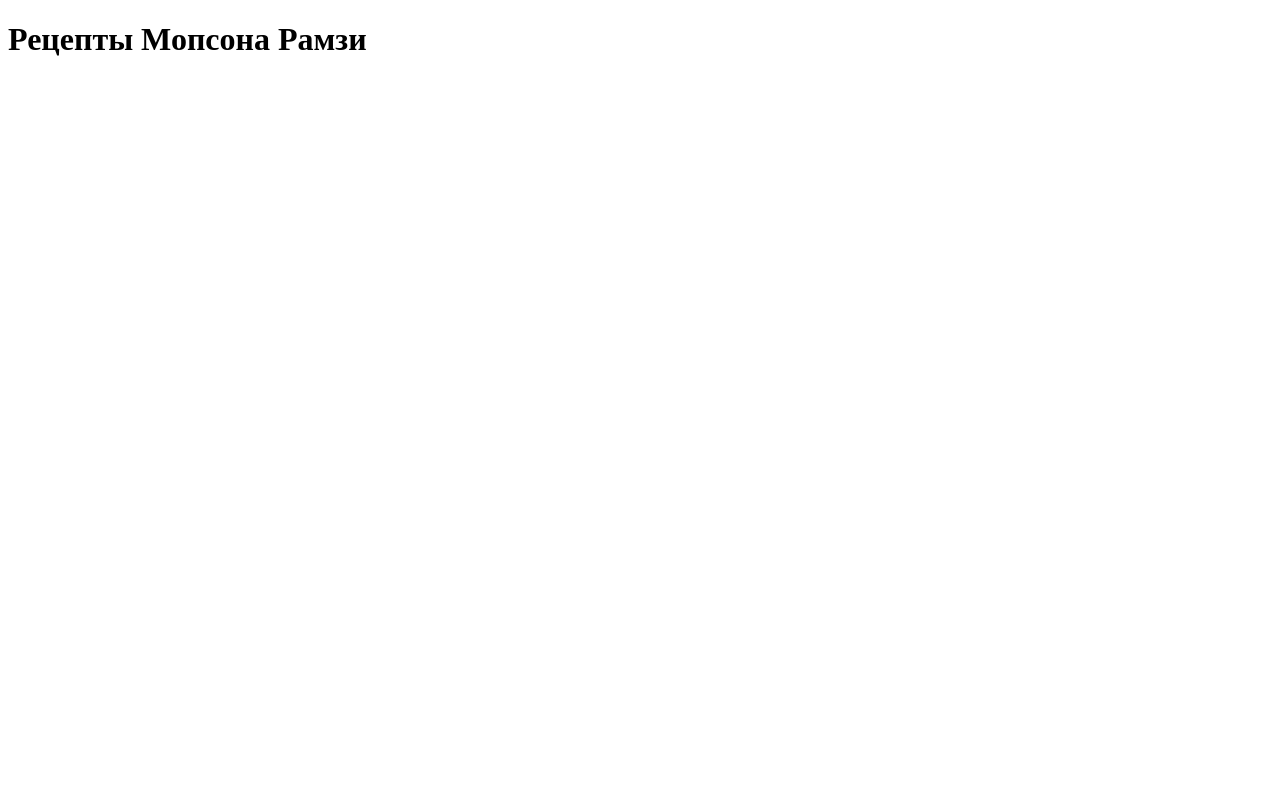
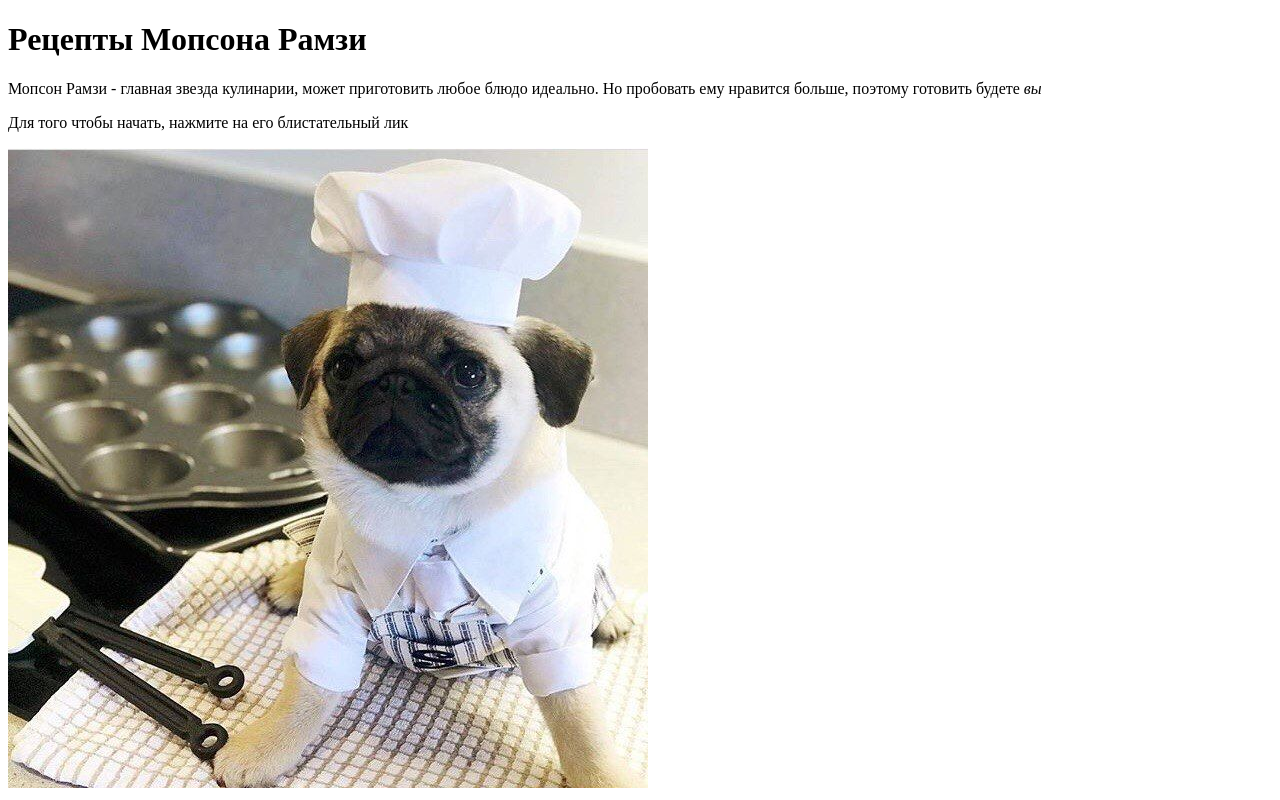
Before and after one commit to Subida1/Recipes, a plain HTML site: page index.html in a window 1280 px wide. Drawn offline with Linux system fonts and the light colour scheme.

Commit message:
added chef and recipes folder

```diff
--- a/index.html
+++ b/index.html
@@ -7,5 +7,10 @@
 
 	<body>
 		<h1>Рецепты Мопсона Рамзи</h1>
+		<p>Мопсон Рамзи - главная звезда кулинарии, может приготовить любое блюдо идеально. Но пробовать ему нравится больше, поэтому готовить будете <em>вы</em>
+		<p>Для того чтобы начать, нажмите на его блистательный лик</p>
+		<a href="./FoodTypes/Types.html">
+		<img src="./pug/Chef.jpg"/>
+		</a>
 	</body>
 </html>
```
Also changed, not shown: FoodTypes/Types.html (added, +13 -0 lines), pug/Chef.jpg (added).
